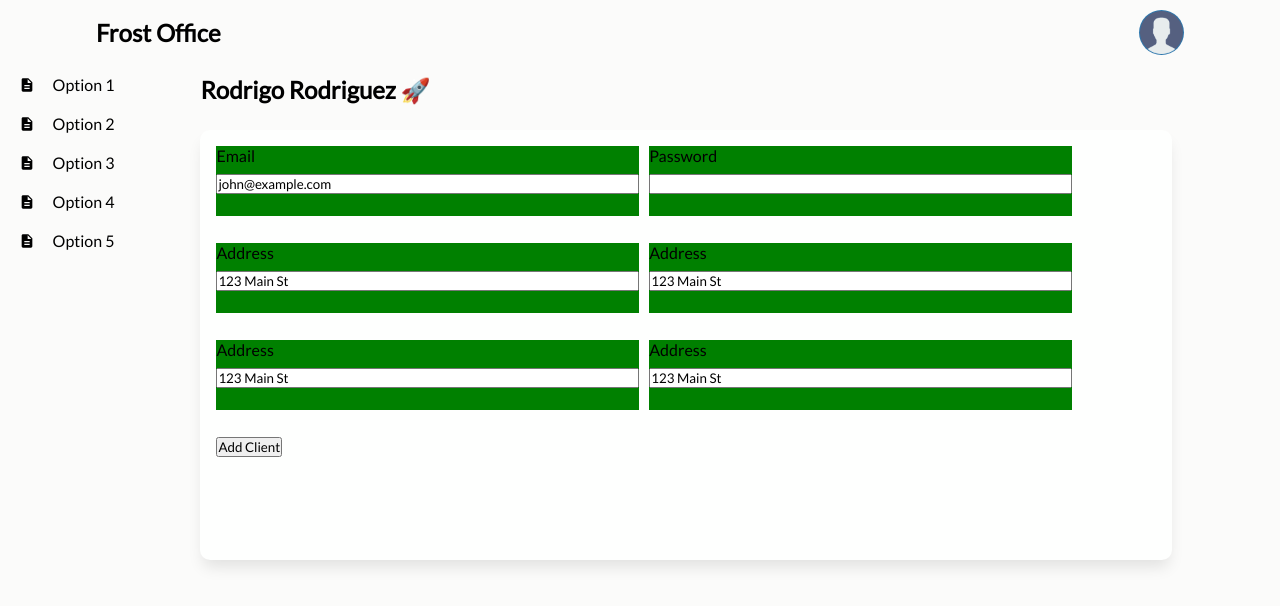
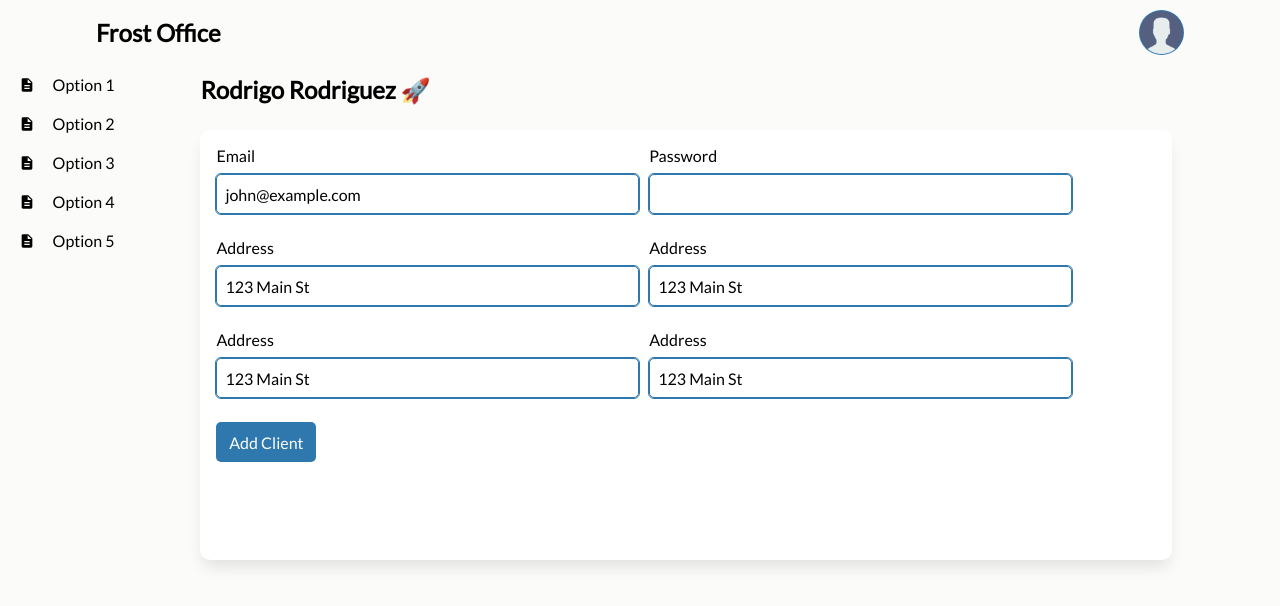
Before and after one commit to StartsDev/frost-bo, a React (Vite) app in the folder bo/: page /bo/add-client in a window 1280 px wide. Shown: the top 606 px of the page. Built offline with nearby package versions, Linux system fonts and the light colour scheme.

Commit message:
formulario dinamico con estilos a los inputs y botones, listo

```diff
--- a/bo/src/components/form/form.module.css
+++ b/bo/src/components/form/form.module.css
@@ -10,7 +10,6 @@
   display: flex;
   flex-direction: column;
   margin-bottom: -5rem;
-  background-color: green;
 }
 
 .formLabel {
@@ -20,9 +19,29 @@
 
 .formInput {
   width: 100%;
-  height: 20px;
+  height: 40px;
+  padding: 1rem 0.5rem;
+  border-radius: 5px;
+  border: 1.5px solid #2f78ae;
+  outline: 1px solid #2f78ae;
+  font-size: 1rem;
 }
 
 .buttonContainer {
   width: 100%;
 }
+
+.buttonContainer button {
+  width: 100px;
+  height: 40px;
+  display: flex;
+  align-items: center;
+  justify-content: center;
+  border-radius: 5px;
+  border: none;
+  cursor: pointer;
+  font-weight: 500;
+  font-size: 1rem;
+  color: #fff;
+  background-color: #2f78ae;
+}
```
